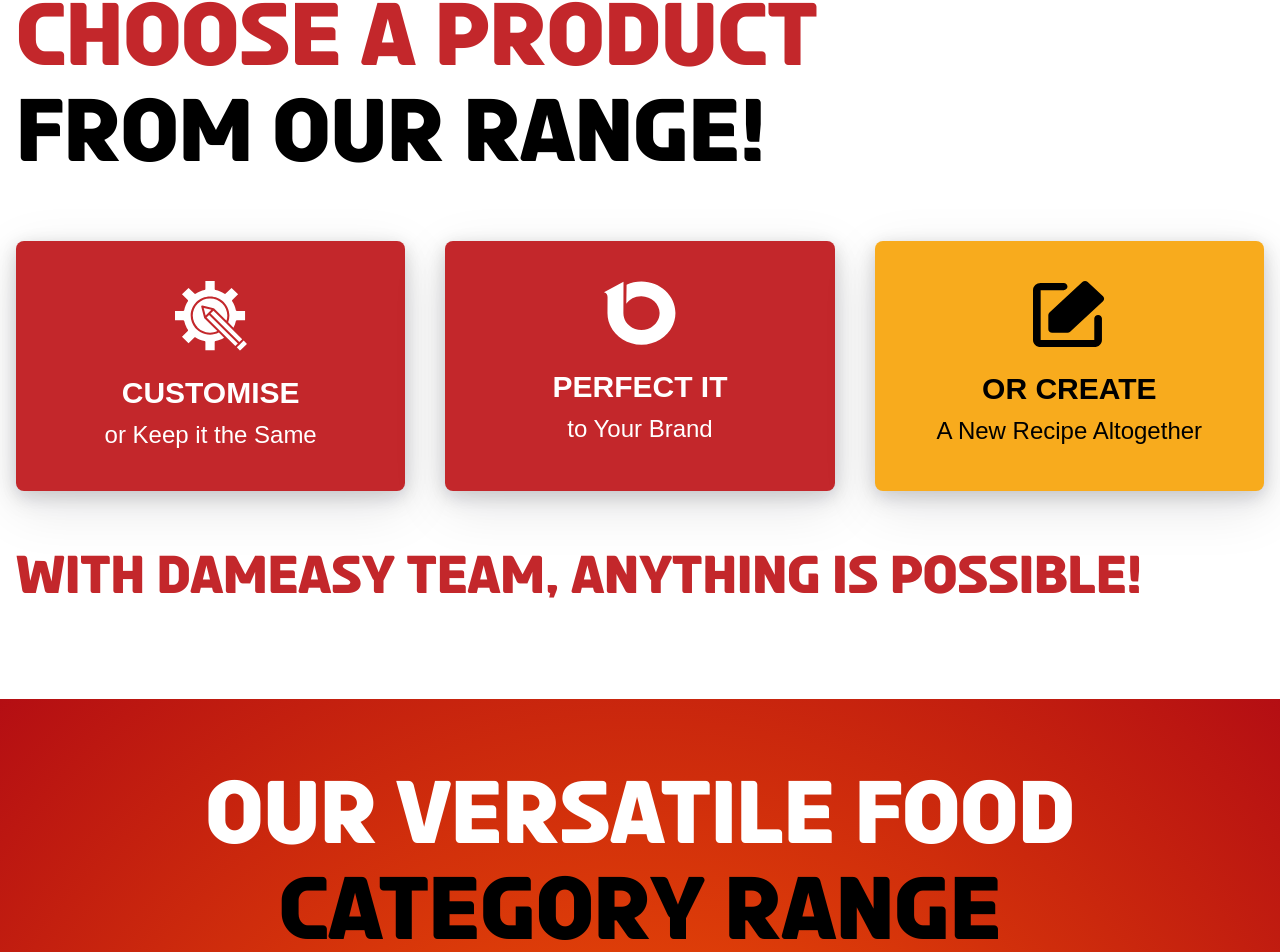
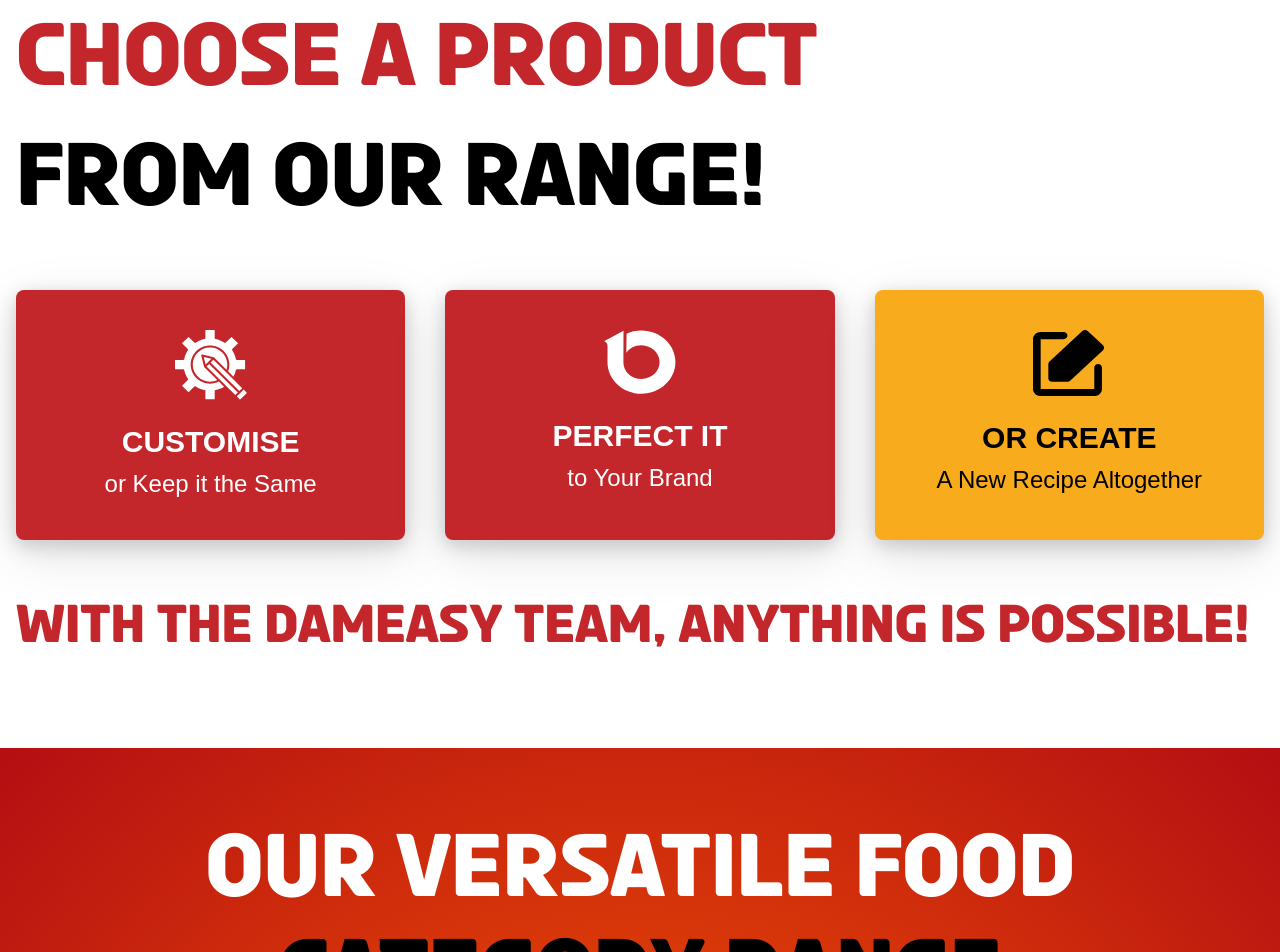
Before and after one commit to shailup50/dameasy, a Next.js app: page /products in a window 1280 px wide. Shown: the part 690-1642 px from the top of the page. Built offline with nearby package versions, Linux system fonts and the light colour scheme; a web font is replaced by a local one.

Commit message:
mobibile design

```diff
--- a/src/app/component/Category.js
+++ b/src/app/component/Category.js
@@ -110,7 +110,7 @@
     const [activeIndex, setActiveIndex] = useState(0);
     return (
         <div className="pt-16 md:pt-20 pb-16 px-4 text-black text-center">
-            <h2 className="text-4xl md:text-5xl  font-medium apply-font mb-10 md:mb-14 uppercase">
+            <h2 className="text-[28px] md:text-5xl  font-medium apply-font mb-10 md:mb-14 uppercase">
             Packaging Solutions
             </h2>
 
--- a/src/app/component/Header.js
+++ b/src/app/component/Header.js
@@ -36,19 +36,30 @@
 
 useEffect(() => {
     const handleScroll = () => {
-            setIsScrolled(window.scrollY > 20);
+        const scrollY = window.scrollY;
+
+        // Only update state if value actually changes
+        setIsScrolled((prev) => {
+            const shouldBeScrolled = scrollY >= 80;
+            return prev !== shouldBeScrolled ? shouldBeScrolled : prev;
+        });
     };
 
-        window.addEventListener("scroll", handleScroll);
+    window.addEventListener("scroll", handleScroll, { passive: true });
+
+    // Initial check in case the user has already scrolled
+    handleScroll();
+
     return () => window.removeEventListener("scroll", handleScroll);
 }, []);
+
     const pathname = usePathname();
 
     return (
         <>
             {/* <div className='container px-4 py-2 text-center bg-[#C3272B] text-white font-medium'>SHOP COMING SOON</div> */}
 
-            <header className={`relative overflow-hidden  ${isScrolled ? "custom_header" : ""}`}>
+            <header className={`relative overflow-hidden transition-all duration-300  ${isScrolled     ? "custom_header" : ""}`}>
                 <div className="mx-auto max-w-8xl px-4 md:px-6 lg:px-8 relative z-10">
                     <div className="flex md:py-2 justify-between gap-4 items-start">
                         <button
@@ -62,13 +73,14 @@
                         <Link href="/" className="self-baseline">
                             <Image
                                 className={`sticky_logo  pointer-events-all transform duration-[400ms]   ease-in-out
-                                ${isScrolled ? "custom_header scale-[0.8]" : "scale-[1] translate-y-[0] 800:scale-[1] "}`}
+                                ${isScrolled     ? "custom_header scale-[0.8]" : "scale-[1] translate-y-[0] 800:scale-[1] "}`}
 
                                 src={logo}
                                 alt="Logo"
 
                             />
                         </Link>
+
                         <div className="md:flex gap-2 md:gap-4 items-center hidden">
                             <div className="bg-[#C3272B] px-4 md:px-8 py-2 md:py-3 rounded-3xl">
                                 <Image src={message} alt="Message" className="md:h-auto h-4 md:w-6 md:min-w-auto min-w-12 " />
--- a/src/app/component/WeAre.js
+++ b/src/app/component/WeAre.js
@@ -15,7 +15,7 @@
                         <div className='w-full md:w-3/5'>
                             <div className='p-6 md:p-10 py-10 md:py-14'>
                                 <h2 className='text-[50px] md:text-7xl text-[#C3272B] font2 text-center font-medium mb-0 md:mb-5'>{title}</h2>
-                                <h3 className='text-2xl mb-5 md:text-[24px] font-semibold'>{subtitle}</h3>
+                                <h3 className='text-[20px] mb-5 md:text-[24px] font-semibold'>{subtitle}</h3>
                                 <p className='text-[17px] md:text-lg font-medium'>{description}</p>
                                 <div className='mt-8 text-center'>
                                     <Link
--- a/src/app/component/WeAre2.js
+++ b/src/app/component/WeAre2.js
@@ -11,10 +11,10 @@
                     <div className='mx-auto max-full items-center flex flex-wrap md:flex-nowrap gap-0 bg-[#FFF1D7] rounded-2xl overflow-hidden shadow-[0px_0px_0px_1px_rgba(0,0,0,0.06),0px_1px_1px_-0.5px_rgba(0,0,0,0.06),0px_3px_3px_-1.5px_rgba(0,0,0,0.06),_0px_6px_6px_-3px_rgba(0,0,0,0.06),0px_12px_12px_-6px_rgba(0,0,0,0.06),0px_24px_24px_-12px_rgba(0,0,0,0.06)]'>
                     <div className='w-full md:w-3/5 md:order-1 order-2'>
                             <div className='p-6 md:p-10 py-10 md:py-14'>
-                                <h3 className='text-[25px] mb-1 md:text-[40px] font-bold uppercase'
+                                <h3 className='text-4xl mb-1 md:text-[42px] font-bold uppercase'
                                 dangerouslySetInnerHTML={{__html: subtitle}} />
                                 {/* <h2 className='text-[50px] md:text-[80px] text-[#C3272B] font2 font-medium mb-2'>{title}</h2> */}
-                                <p className='text-base md:text-lg font-medium md:w-[90%]'>{description}</p>
+                                <p className='text-base md:text-2xl font-medium md:w-[90%]'>{description}</p>
                                 {/* <div className='mt-8'>
                                     <Link
                                         href="/products"
--- a/src/app/globals.css
+++ b/src/app/globals.css
@@ -12,10 +12,14 @@
   --primary-font: 'General Sans', sans-serif;
   --secondary-font: 'Yesteryear', cursive;
 }
+html{
+  scroll-behavior: smooth;
+}
 
 body,
 html {
   font-family: var(--primary-font);
+
 }
 
 .font2 {
--- a/src/app/products/page.js
+++ b/src/app/products/page.js
@@ -337,8 +337,8 @@
             <section className="pt-16 lg:pt-24  bg-white">
                 <div className="max-w-7xl mx-auto px-4">
 
-                    <h2 className='text-5xl md:text-[80px] font-medium apply-font mb-0 md:mb-4 text-[#C3272B]'>CHOOSE A PRODUCT</h2>
-                    <h3 className='text-5xl md:text-[80px] font-medium apply-font mb-10 md:mb-16 text-black'>FROM OUR RANGE!</h3>
+                    <h2 className='text-[35px] md:text-[80px] font-medium apply-font mb-0 md:mb-4 text-[#C3272B]'>CHOOSE A PRODUCT</h2>
+                    <h3 className='text-4xl md:text-[80px] font-medium apply-font mb-10 md:mb-16 text-black'>FROM OUR RANGE!</h3>
                     <div className="grid grid-cols-1 sm:grid-cols-2 md:grid-cols-3 gap-6 md:gap-10 card_group">
                         {features.map((item, index) => (
                             <div
@@ -351,15 +351,15 @@
                                 <Image src={item.icon} alt={item.title} className='w-18 mb-0 md:mb-6 mx-auto' />
                                 </div>
                                 <div className='w-full'>
-                                <h3 className="text-[26px] md:text-3xl font-semibold  mb-2">{item.title}</h3>
+                                <h3 className="text-[26px] md:text-3xl font-semibold mb:0  md:mb-2">{item.title}</h3>
                                 <p className="text-[22px] md:text-2xl font-medium">{item.desc}</p>
                                 </div>
                             </div>
                         ))}
                     </div>
 
-                    <h2 className="text-[#C3272B]  font-medium apply-font text-[22px] md:text-5xl mt-10 md:mt-16">
-                        WITH DAMEASY TEAM, ANYTHING IS POSSIBLE!
+                    <h2 className="text-[#C3272B]  font-medium apply-font text-2xl md:text-5xl mt-10 md:mt-16">
+                        WITH THE DAMEASY TEAM, ANYTHING IS POSSIBLE!
                     </h2>
                 </div>
             </section>
@@ -368,8 +368,8 @@
                     backgroundImage: 'radial-gradient(circle, #FD6100 0%, #B40E13 100%)'
                 }}>
                 <div className="max-w-7xl mx-auto">
-                    <h2 className='text-5xl md:text-[80px] font-medium apply-font mb-0 md:mb-4 text-[#fff]'>OUR VERSATILE FOOD</h2>
-                    <h3 className='text-5xl md:text-[80px] font-medium apply-font mb-6 md:mb-8 text-black'>CATEGORY RANGE</h3>
+                    <h2 className='text-4xl md:text-[80px] font-medium apply-font mb-0 md:mb-4 text-[#fff]'>OUR VERSATILE FOOD</h2>
+                    <h3 className='text-4xl md:text-[80px] font-medium apply-font mb-6 md:mb-8 text-black'>CATEGORY RANGE</h3>
                 </div>
 
 
@@ -388,8 +388,8 @@
             <section className="pt-16 md:pt-24  text-white bg-[#F5F5F5]"
             >
                 <div className="max-w-7xl mx-auto px-4" >
-                    <h2 className='text-5xl md:text-[80px] font-medium apply-font mb-0 md:mb-4 text-[#C3272B]'>DAMEASY OFFERS</h2>
-                    <h3 className='text-5xl md:text-[65px] font-medium apply-font mb-10 md:mb-16 text-black'>A RANGE OF PACKAGING  SOLUTIONS!</h3>
+                    <h2 className='text-4xl md:text-[80px] font-medium apply-font mb-0 md:mb-4 text-[#C3272B]'>DAMEASY OFFERS</h2>
+                    <h3 className='text-[28px]  md:text-[65px] font-medium apply-font mb-10 md:mb-16 text-black'>A RANGE OF PACKAGING  SOLUTIONS!</h3>
                     <div className='mt-10 text-[#2E2E2E]'>
                         <ul className='text-left space-y-4'>
                             {points.map((item, index) => (
```
Lines whose indentation alone changed are shown as unchanged.
